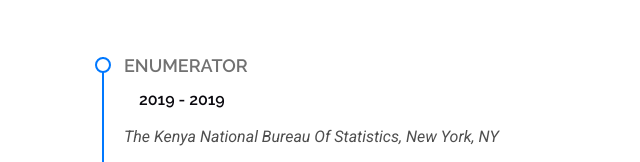
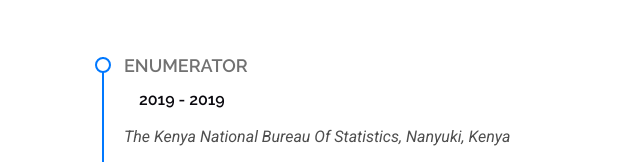
Before and after one commit to Asha47i/Portfolio, a plain HTML site: page index.html in a window 1280 px wide. Shown: the part 1360-1522 px from the top of the page, 550-1190 px from the left. Drawn offline with Linux system fonts and the light colour scheme.

Commit message:
Update index.html

```diff
--- a/index.html
+++ b/index.html
@@ -158,7 +158,7 @@
             <div class="resume-item">
               <h4>Enumerator</h4>
               <h5>2019 - 2019</h5>
-              <p><em>The Kenya National Bureau Of Statistics, New York, NY</em></p>
+              <p><em>The Kenya National Bureau Of Statistics, Nanyuki, Kenya</em></p>
               <ul>
                 <li>Collected and recorded data accurately during national surveys and censuses, ensuring compliance with KNBS standards and protocols while achieving high response rates through effective communication and interpersonal skills.</li>
                 <li>Conducted household interviews using structured questionnaires and digital tools, ensuring data accuracy and completeness to maintain the integrity of national statistical reporting.</li>
```
